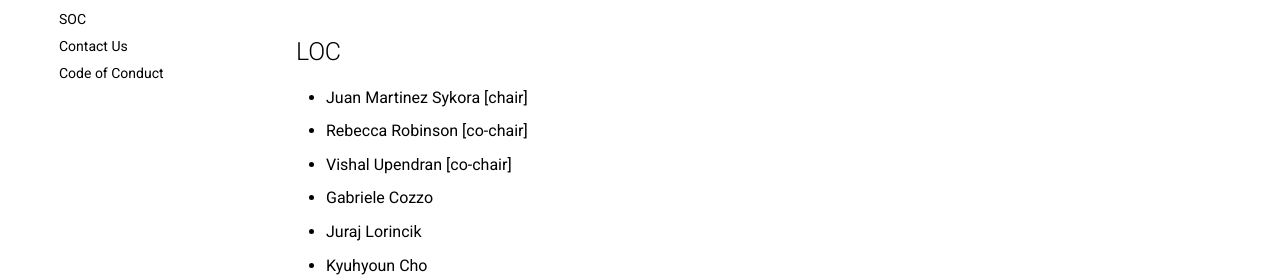
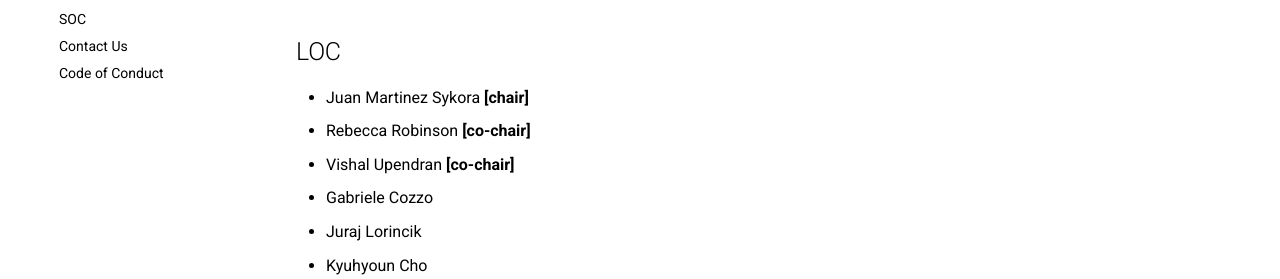
Before and after one commit to LM-SAL/iris_muse_team_meeting, an MkDocs documentation site: the page built from docs/about.md, in a window 1280 px wide and 900 px high, scrolled down 501 px. Shown: the part 172-451 px from the top of the window. Built offline with MkDocs 1.6.1 and Material for MkDocs 9.7.7, drawn with Linux system fonts in a browser that asks for light colours.

```diff
--- a/docs/about.md
+++ b/docs/about.md
@@ -4,9 +4,9 @@ title: About the Joint MUSE/IRIS science team meeting
 
 ## LOC
 
-* Juan Martinez Sykora [chair]
-* Rebecca Robinson [co-chair]
-* Vishal Upendran [co-chair]
+* Juan Martinez Sykora **[chair]**
+* Rebecca Robinson **[co-chair]**
+* Vishal Upendran **[co-chair]**
 * Gabriele Cozzo
 * Juraj Lorincik
 * Kyuhyoun Cho
```
